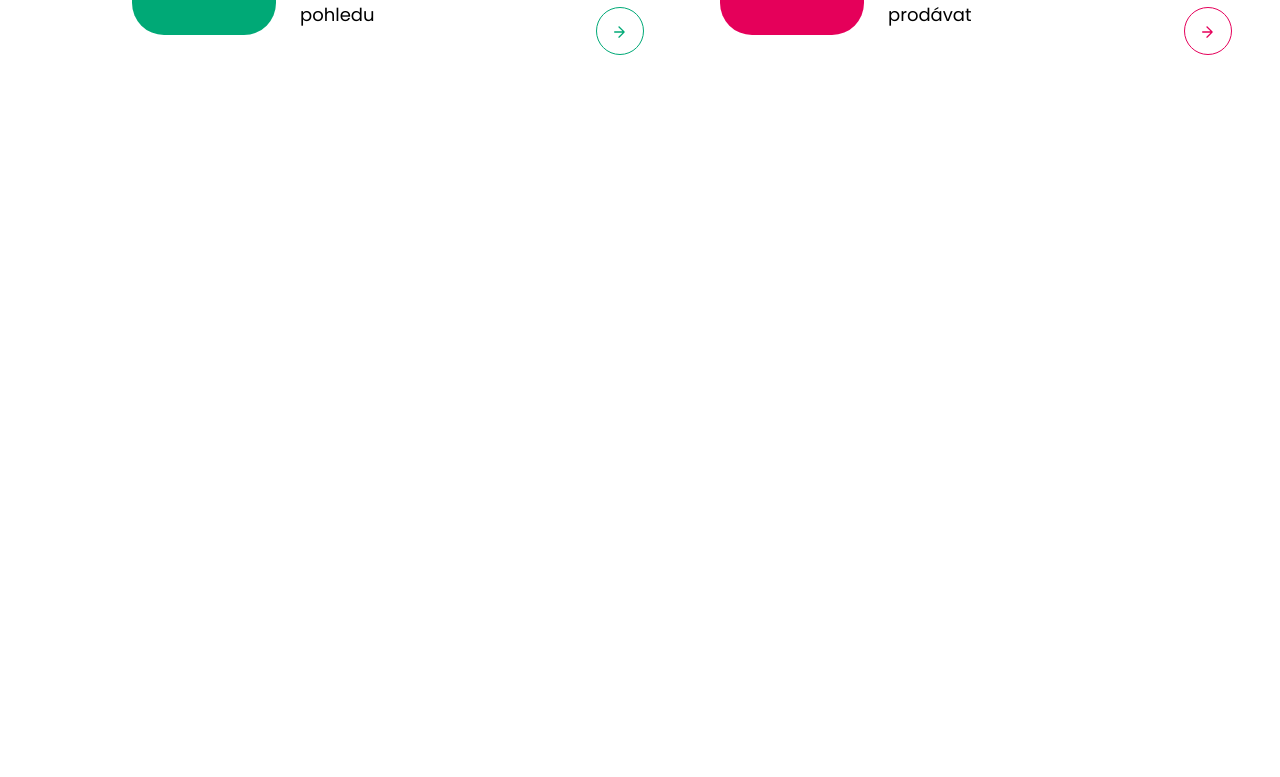
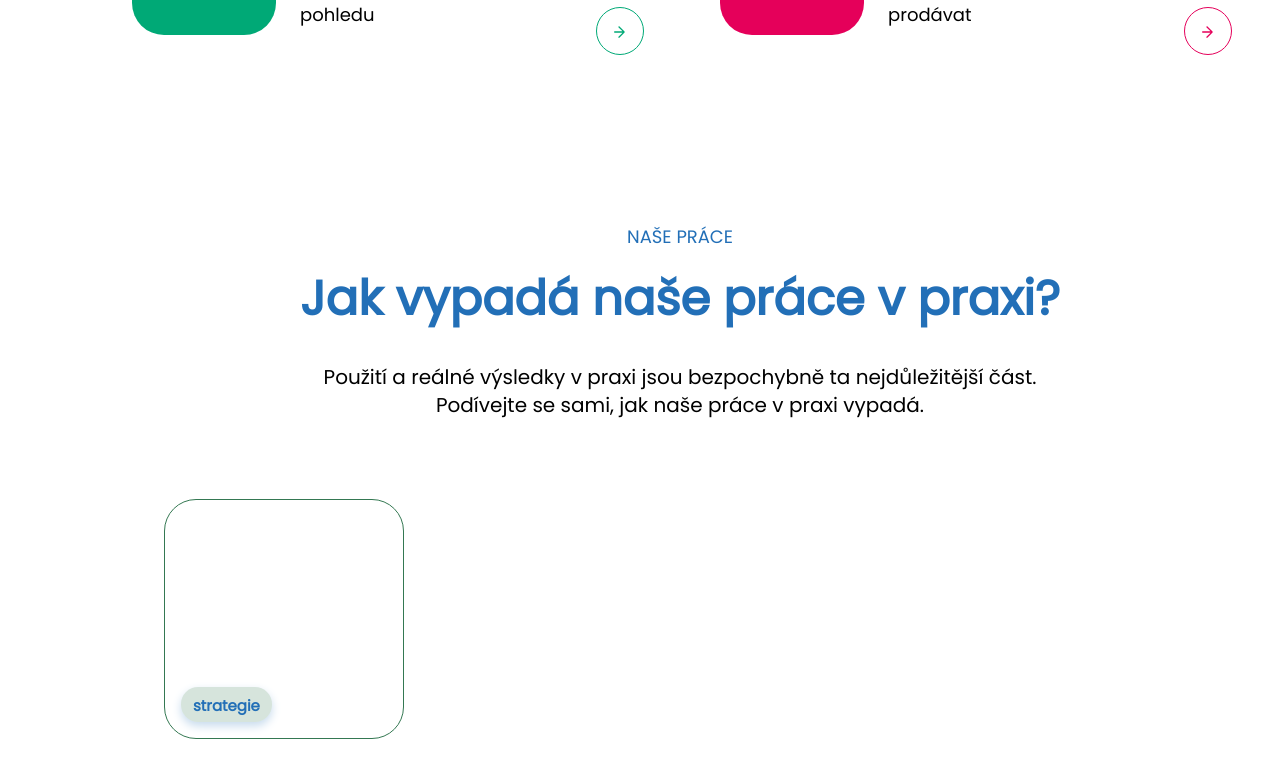
Before and after one commit to mjablecnik/SmartCase-web, a SvelteKit app: page / in a window 1280 px wide. Shown: the part 3428-4205 px from the top of the page. Before the commit the page ends 3603 px from the top, so only its background shows below. Built offline with nearby package versions, Linux system fonts and the light colour scheme.

Commit message:
Add WorkCard into WorkSection

```diff
--- a/src/lib/components/Pill.svelte
+++ b/src/lib/components/Pill.svelte
@@ -26,4 +26,8 @@
     font-family: 'Poppins';
     @apply font-light text-xs lg:text-base text-cyan-400;
   }
+  .text-font-bold {
+    font-family: 'Poppins';
+    @apply font-bold text-xs lg:text-base text-cyan-400;
+  }
 </style>
--- /dev/null
+++ b/src/lib/components/WorkCard.svelte
@@ -0,0 +1,23 @@
+<script>
+  import Pill from '../components/Pill.svelte';
+
+  export let label = "strategie";
+
+  export let borderColor = `border-[#347852]`;
+  export let pillBgColor = `bg-[#347852]/20`;
+</script>
+
+<div class="box grid {borderColor}">
+  <div class="grid grid-cols-2 self-end p-4">
+    <Pill padding="pt-1" fontType="text-font-bold" color="{pillBgColor}"> {label} </Pill>
+  </div>
+</div>
+
+<style>
+  .box {
+    border-width: 1px;
+    width: 15rem;
+    height: 15rem;
+    border-radius: 2.0rem;
+  }
+</style>
--- /dev/null
+++ b/src/lib/sections/WorkSection.svelte
@@ -0,0 +1,26 @@
+<script>
+  import SectionTitle from '../components/SectionTitle.svelte';
+  import WorkCard from '../components/WorkCard.svelte';
+</script>
+
+<div class="grid">
+  <div class="py-20">
+    <SectionTitle labelText="NAŠE PRÁCE" titleText="Jak vypadá naše práce v praxi?">
+      Použití a reálné výsledky v praxi jsou bezpochybně ta nejdůležitější část. <br class="hidden lg:block"/>
+      Podívejte se sami, jak naše práce v praxi vypadá.
+    </SectionTitle>
+  </div>
+  <div class="grid grid-cols-4 gap-6">
+    <WorkCard/>
+    <!--
+    <WorkCard color="#226FB7" label="strategie"/>
+    <WorkCard color="#FBB800" label="příspěvky"/>
+    <WorkCard color="#00A976" label="strategie"/>
+    <WorkCard color="#E5005A" label="příspěvky"/>
+    <WorkCard color="#226FB7" label="logo"/>
+    <WorkCard color="#FBB800" label="logo"/>
+    <WorkCard color="#00A976" label="strategie"/>
+    <WorkCard color="#E5005A" label="příspěvky"/>
+    -->
+  </div>
+</div>
--- a/src/routes/+page.svelte
+++ b/src/routes/+page.svelte
@@ -4,6 +4,7 @@
   import ClientsSection from '../lib/sections/Clients.svelte';
   import StrategySection from '../lib/sections/StrategySection.svelte';
   import ServiceSection from '../lib/sections/ServiceSection.svelte';
+  import WorkSection from '../lib/sections/WorkSection.svelte';
 </script>
 
 <div class="container mx-auto block w-auto">
@@ -23,5 +24,8 @@
     <div class="px-4 lg:px-12 md:w-10/12 lg:w-auto relative xl:left-10 justify-self-center">
       <ServiceSection />
     </div>
+    <div class="px-4 lg:px-12 md:w-10/12 lg:w-auto relative xl:left-10 justify-self-center">
+      <WorkSection />
+    </div>
   </div>
 </div>
```
